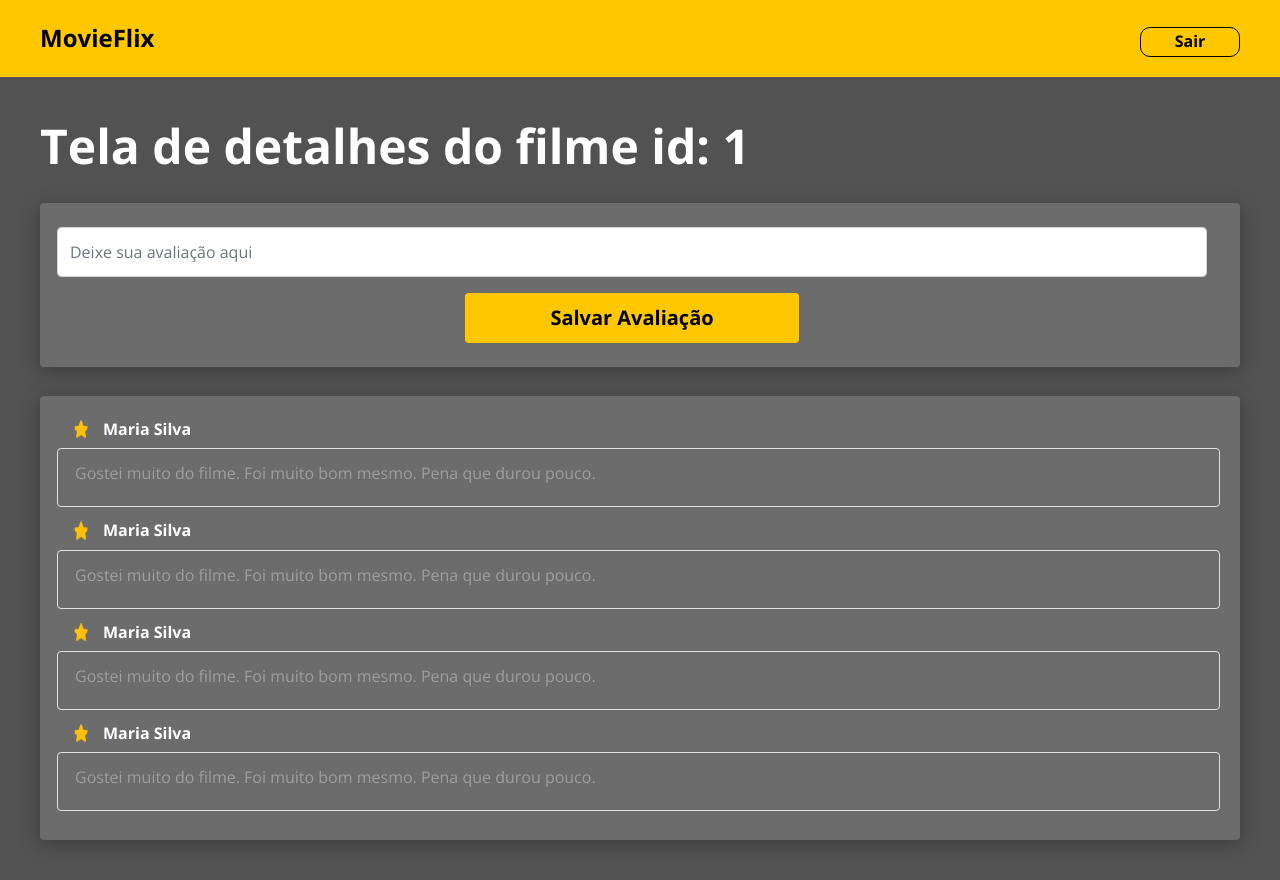
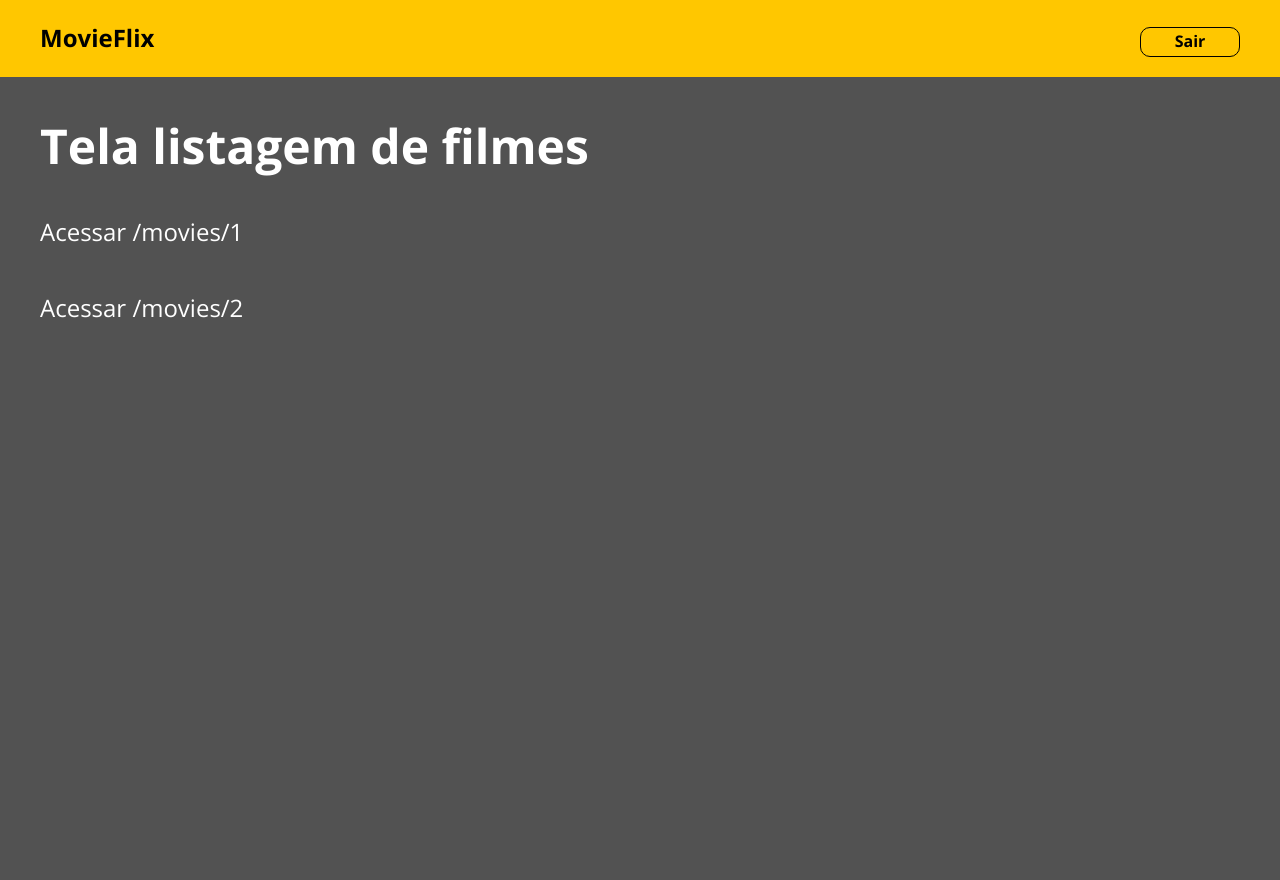
Before and after one commit to helderargomes/desafio-bds09, a React (Create React App) app in the folder frontweb/: page /movies in a window 1280 px wide. After the commit the page ends 800 px from the top, so only its background shows below. Built offline with nearby package versions, Linux system fonts and the light colour scheme.

Commit message:
Routes and Movies Page styling correction

```diff
--- a/frontweb/package.json
+++ b/frontweb/package.json
@@ -10,10 +10,12 @@
     "@types/node": "^16.18.124",
     "@types/react": "^17.0.0",
     "@types/react-dom": "^17.0.0",
+    "@types/react-router-dom": "^5.3.3",
     "bootstrap": "^5.0.2",
     "node-sass": "^4.14.1",
     "react": "^17.0.2",
     "react-dom": "^17.0.2",
+    "react-router-dom": "^5.2.0",
     "react-scripts": "5.0.1",
     "typescript": "^4.9.5",
     "web-vitals": "^2.1.4"
--- a/frontweb/src/App.tsx
+++ b/frontweb/src/App.tsx
@@ -1,16 +1,10 @@
+import "./App.css";
 
-import './App.css';
-
-import Navbar from 'components/Navbar';
-import MovieComments from 'pages/MovieComments';
+import Routes from "Routes";
 
 function App() {
   return (
-    <>
-    <Navbar />
-    <MovieComments />
-    </>
-
+  <Routes />
   );
 }
 
--- /dev/null
+++ b/frontweb/src/Routes.tsx
@@ -0,0 +1,19 @@
+import Navbar from "components/Navbar";
+import Home from "pages/Home";
+import Movies from "pages/Movies";
+import { BrowserRouter, Route, Switch } from "react-router-dom";
+
+const Routes = () => (
+  <BrowserRouter>
+    <Navbar />
+    <Switch>
+      <Route path="/" exact>
+        <Home />
+      </Route>
+      <Route path="/movies">
+        <Movies />
+      </Route>
+    </Switch>
+  </BrowserRouter>
+);
+export default Routes;
--- a/frontweb/src/components/Navbar/index.tsx
+++ b/frontweb/src/components/Navbar/index.tsx
@@ -1,12 +1,13 @@
+import { Link } from 'react-router-dom';
 import './styles.css';
 
 const Navbar = () => {
     return (
         <nav className="navbar bg-primary navbar-config">
             <div>
-                <a href="link" className="nav-logo-text">
+                <Link to="/" className="nav-logo-text">
                     <h4>MovieFlix</h4>
-                </a>
+                </Link>
             </div>
             <div>
                 <button>
--- a/frontweb/src/pages/Movies/index.tsx
+++ b/frontweb/src/pages/Movies/index.tsx
@@ -2,7 +2,7 @@ import "./styles.css";
 
 const Movies = () => {
   return (
-    <div className="home-container">
+    <div className="home-container movie-page-container">
       <h1>Tela listagem de filmes</h1>
       <ul className="list-unstyled list-container">
         <li>
--- a/frontweb/src/pages/Movies/styles.css
+++ b/frontweb/src/pages/Movies/styles.css
@@ -25,6 +25,12 @@
         font-size: 48px;
     }
 
+    .movie-page-container {
+        display: flex;
+        flex-direction: column;
+        justify-content: flex-start;
+    }
+
     .home-container h1 {
         margin-bottom: 20px;
         font-size: 1em;
```
Also changed, not shown: 1 other file (tests, documents, lock files or other folders).
